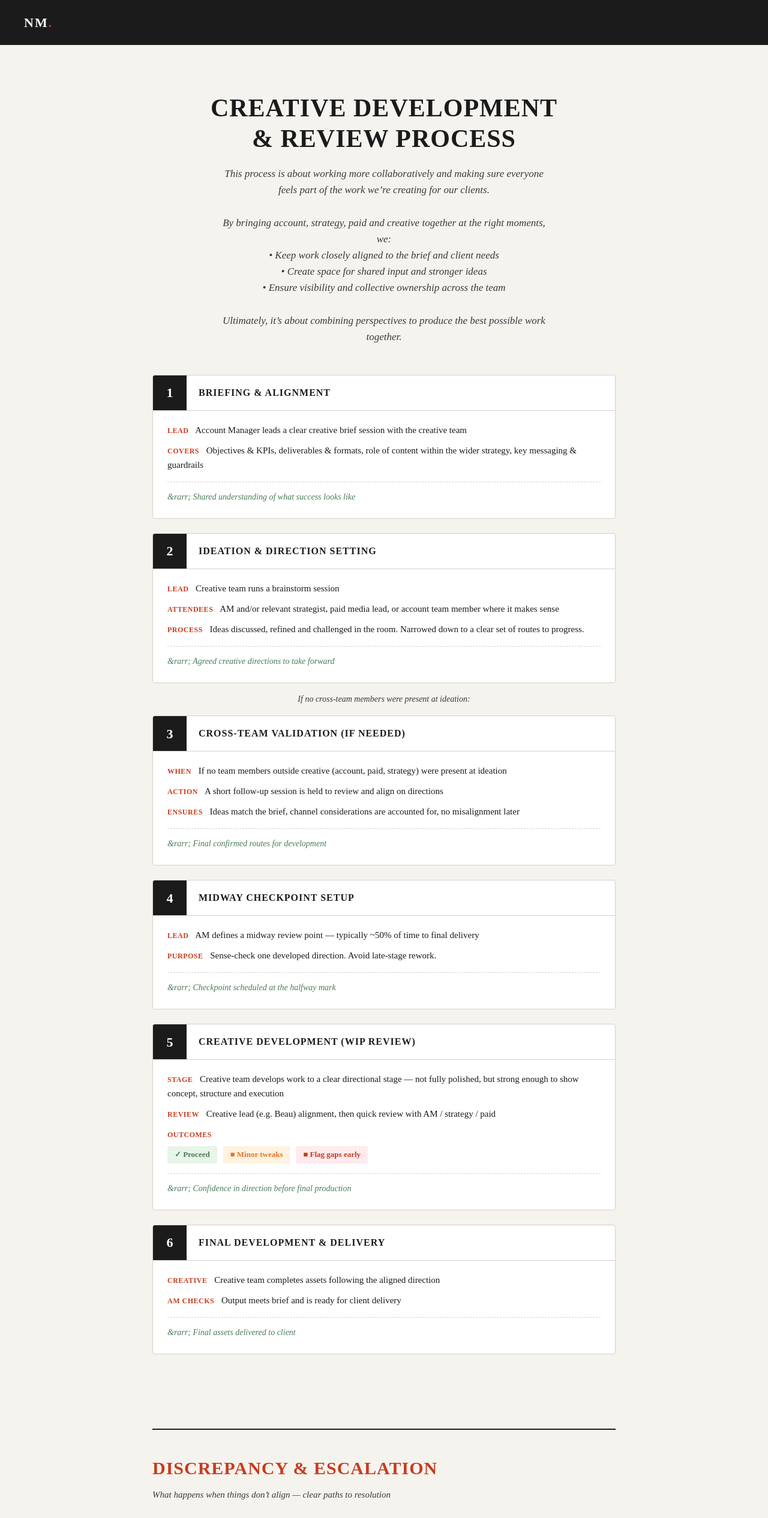
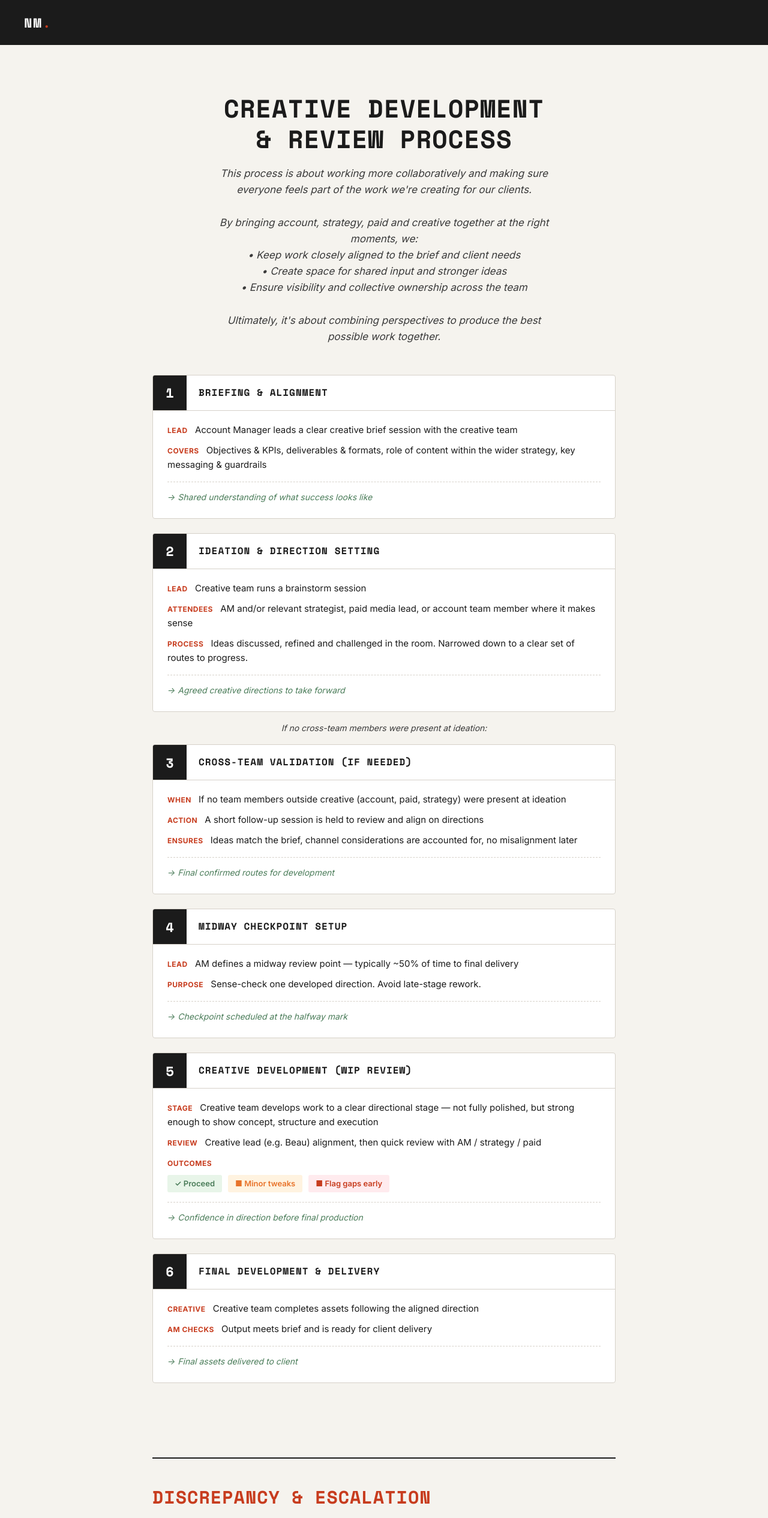
Before and after one commit to NOISEMEDIAGROUP/creative-development-review-process, a plain HTML site: page index.html in a window 1280 px wide. Shown: the top 2531 px of the page at 60% size. Drawn offline with nearby package versions, Linux system fonts and the light colour scheme.

Commit message:
Fix fonts, CSS content symbols, and encoding

```diff
--- a/index.html
+++ b/index.html
@@ -23,7 +23,7 @@
   body {
     background: var(--cream);
     color: var(--dark);
-    font-family: &rsquo;Inter&rsquo;, -apple-system, sans-serif;
+    font-family: 'Inter', -apple-system, sans-serif;
     line-height: 1.6;
     -webkit-font-smoothing: antialiased;
   }
@@ -39,7 +39,7 @@
     z-index: 100;
   }
   .logo {
-    font-family: &rsquo;Space Mono&rsquo;, monospace;
+    font-family: 'Space Mono', monospace;
     font-weight: 700;
     font-size: 22px;
     color: #fff;
@@ -55,7 +55,7 @@
     margin: 0 auto;
   }
   .header h1 {
-    font-family: &rsquo;Space Mono&rsquo;, monospace;
+    font-family: 'Space Mono', monospace;
     font-size: clamp(28px, 5vw, 42px);
     font-weight: 700;
     letter-spacing: 1px;
@@ -99,7 +99,7 @@
   .step-num {
     background: var(--dark);
     color: #fff;
-    font-family: &rsquo;Space Mono&rsquo;, monospace;
+    font-family: 'Space Mono', monospace;
     font-weight: 700;
     font-size: 22px;
     min-width: 56px;
@@ -109,7 +109,7 @@
   }
 
   .step-title {
-    font-family: &rsquo;Space Mono&rsquo;, monospace;
+    font-family: 'Space Mono', monospace;
     font-weight: 700;
     font-size: 16px;
     text-transform: uppercase;
@@ -150,7 +150,7 @@
     font-size: 14px;
   }
   .step-outcome::before {
-    content: "&rarr; ";
+    content: "\2192  ";
   }
 
   /* CONDITIONAL NOTE */
@@ -197,7 +197,7 @@
     padding: 0 24px 10px;
   }
   .section-header h2 {
-    font-family: &rsquo;Space Mono&rsquo;, monospace;
+    font-family: 'Space Mono', monospace;
     font-size: clamp(22px, 4vw, 30px);
     font-weight: 700;
     text-transform: uppercase;
@@ -227,7 +227,7 @@
   }
 
   .esc-card h3 {
-    font-family: &rsquo;Space Mono&rsquo;, monospace;
+    font-family: 'Space Mono', monospace;
     font-weight: 700;
     font-size: 14px;
     text-transform: uppercase;
@@ -258,7 +258,7 @@
     font-style: italic;
     color: var(--green);
   }
-  .esc-card .note::before { content: "&#10003; "; }
+  .esc-card .note::before { content: "\2713 "; }
 
   .esc-card .warn {
     font-weight: 600;
@@ -274,7 +274,7 @@
     padding: 28px;
   }
   .feedback-section h3 {
-    font-family: &rsquo;Space Mono&rsquo;, monospace;
+    font-family: 'Space Mono', monospace;
     font-weight: 700;
     font-size: 14px;
     text-transform: uppercase;
@@ -314,7 +314,7 @@
     padding-left: 14px;
   }
   .fb-block ul li::before {
-    content: "&bull;";
+    content: "\2022";
     position: absolute;
     left: 0;
     color: var(--border);
@@ -338,7 +338,7 @@
   .footer span {
     color: rgba(255,255,255,0.5);
     font-size: 13px;
-    font-family: &rsquo;Space Mono&rsquo;, monospace;
+    font-family: 'Space Mono', monospace;
     letter-spacing: 0.5px;
   }
 
@@ -360,7 +360,7 @@
 
 <div class="header">
   <h1>Creative Development<br>& Review Process</h1>
-  <p>This process is about working more collaboratively and making sure everyone feels part of the work we&rsquo;re creating for our clients.<br><br>By bringing account, strategy, paid and creative together at the right moments, we:<br>&bull; Keep work closely aligned to the brief and client needs<br>&bull; Create space for shared input and stronger ideas<br>&bull; Ensure visibility and collective ownership across the team<br><br>Ultimately, it&rsquo;s about combining perspectives to produce the best possible work together.</p>
+  <p>This process is about working more collaboratively and making sure everyone feels part of the work we're creating for our clients.<br><br>By bringing account, strategy, paid and creative together at the right moments, we:<br>&bull; Keep work closely aligned to the brief and client needs<br>&bull; Create space for shared input and stronger ideas<br>&bull; Ensure visibility and collective ownership across the team<br><br>Ultimately, it's about combining perspectives to produce the best possible work together.</p>
 </div>
 
 <!-- STEP 1 -->
@@ -461,7 +461,7 @@
 <!-- ESCALATION SECTION -->
 <div class="section-header">
   <h2>Discrepancy & Escalation</h2>
-  <p>What happens when things don&rsquo;t align &mdash; clear paths to resolution</p>
+  <p>What happens when things don't align &mdash; clear paths to resolution</p>
 </div>
 
 <div class="escalation-cards">
```
